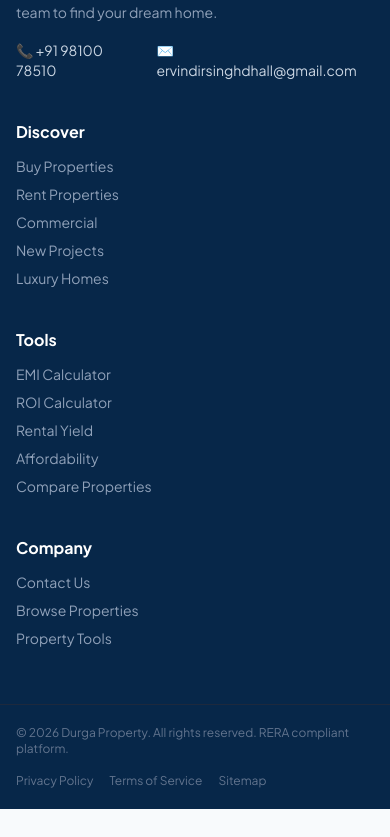
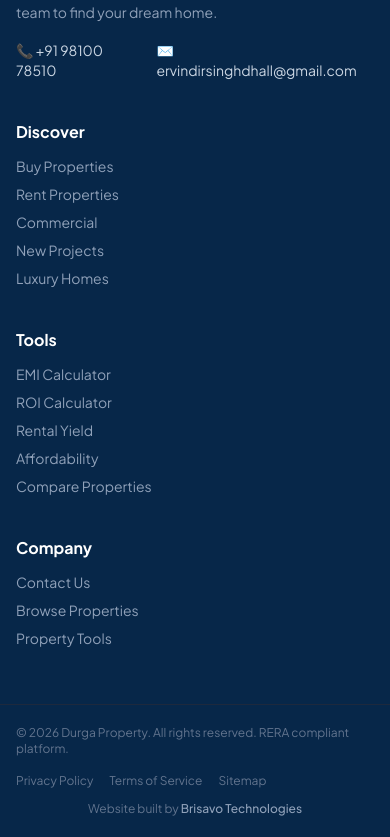
Before and after one commit to govindsinghdhall/DurgaPropertyWebsite, a React (Vite) app: page / in a window 390 px wide. Shown: the part 8342-9179 px from the top of the page. Before the commit the page ends 9151 px from the top, so only its background shows below. Built offline with nearby package versions, Linux system fonts and the light colour scheme.

Commit message:
rew-2706-2334

```diff
--- a/src/components/layout/Footer.tsx
+++ b/src/components/layout/Footer.tsx
@@ -67,7 +67,8 @@
       </div>
 
       <div className="border-t border-slate-800">
-        <div className="mx-auto flex max-w-7xl flex-wrap items-center justify-between gap-4 px-4 py-5 sm:px-6">
+        <div className="mx-auto max-w-7xl px-4 py-5 sm:px-6">
+          <div className="flex flex-wrap items-center justify-between gap-4">
             <p className="text-xs text-slate-500">
               © {new Date().getFullYear()} Durga Property. All rights reserved. RERA compliant platform.
             </p>
@@ -77,6 +78,18 @@
               <span>Sitemap</span>
             </div>
           </div>
+          <p className="mt-3 text-center text-xs text-slate-500 sm:text-left">
+            Website built by{' '}
+            <a
+              href="https://brisavo.vercel.app"
+              target="_blank"
+              rel="noopener noreferrer"
+              className="font-medium text-slate-400 transition hover:text-white"
+            >
+              Brisavo Technologies
+            </a>
+          </p>
+        </div>
       </div>
     </footer>
   )
```
Lines whose indentation alone changed are shown as unchanged.
